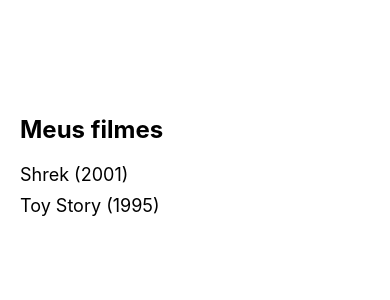
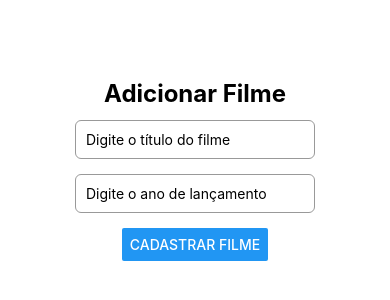
Before and after one commit to leticiavideira/ListaDeFilmes, a React Native app: screen / in a window 390 px wide. Shown: the part 252-552 px from the top of the page. Built offline with nearby package versions, Linux system fonts and the light colour scheme.

Commit message:
Passar funções entre componentes usando props

```diff
--- a/App.js
+++ b/App.js
@@ -1,6 +1,6 @@
-
 import { useState } from 'react';
 import TelaFilmes from './TelaFilmes';
+import TelaAdicionar from './TelaAdicionar';
 
 export default function App() {
   const [filmes, setFilmes] = useState([
@@ -8,5 +8,12 @@
     { id: 2, titulo: 'Toy Story', ano: '1995' },
   ]);
 
-  return <TelaFilmes filmes={filmes} />;
+
+  function adicionarFilme(novoFilme) {
+    setFilmes([...filmes, novoFilme]);
+  }
+
+  return (
+    <TelaAdicionar onAdicionarFilme={adicionarFilme} />
+  );
 }
--- a/TelaAdicionar.js
+++ b/TelaAdicionar.js
@@ -1,10 +1,28 @@
-import {View, Text, TextInput, StyleSheet} from 'react-native';
+import {View, Text, TextInput, Button, Alert, StyleSheet} from 'react-native';
 import { useState } from 'react';
 
-export default function TelaAdicionar() {
-     const [titulo, setTitulo] = useState('');
-     const [ano, setAno] = useState('');
-     const filme = {titulo: titulo, ano: ano};
+export default function TelaAdicionar({onAdicionarFilme}) {
+    const [titulo, setTitulo] = useState('');
+    const [ano, setAno] = useState('');
+
+    function cadastrarFilme() {
+        if (titulo.trim() === '' || ano.trim() === '') {
+            Alert.alert('Atenção', 'Preencha o título e o ano.');
+            return;
+        }
+        const novoFilme = {
+            id: Date.now(),
+            titulo: titulo.trim(),
+            ano: ano.trim(),
+        };
+
+        onAdicionarFilme(novoFilme);
+
+        setTitulo('');
+        setAno('');
+
+        Alert.alert('Sucesso', 'Filme cadastrado!');
+    }
 
     return (
         <View style={styles.container}>
@@ -25,8 +43,10 @@
                 keyboardType="numeric"
             />
 
-            <Text>Título digitado: {titulo}</Text>
-            <Text>Ano digitado: {ano}</Text>
+            <Button
+                title="Cadastrar filme"
+                onPress={cadastrarFilme}
+            />
         </View>
     );
 }
```
